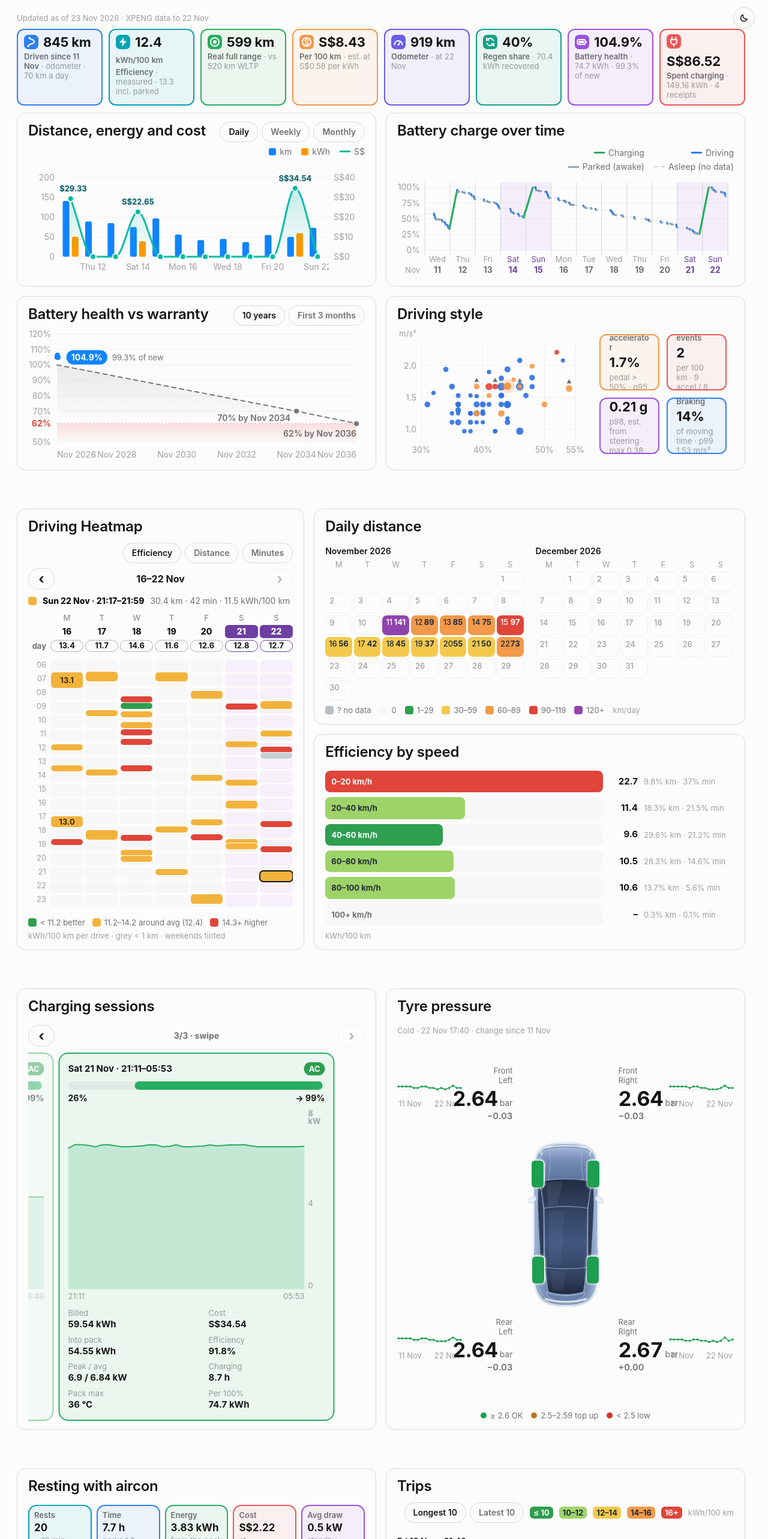
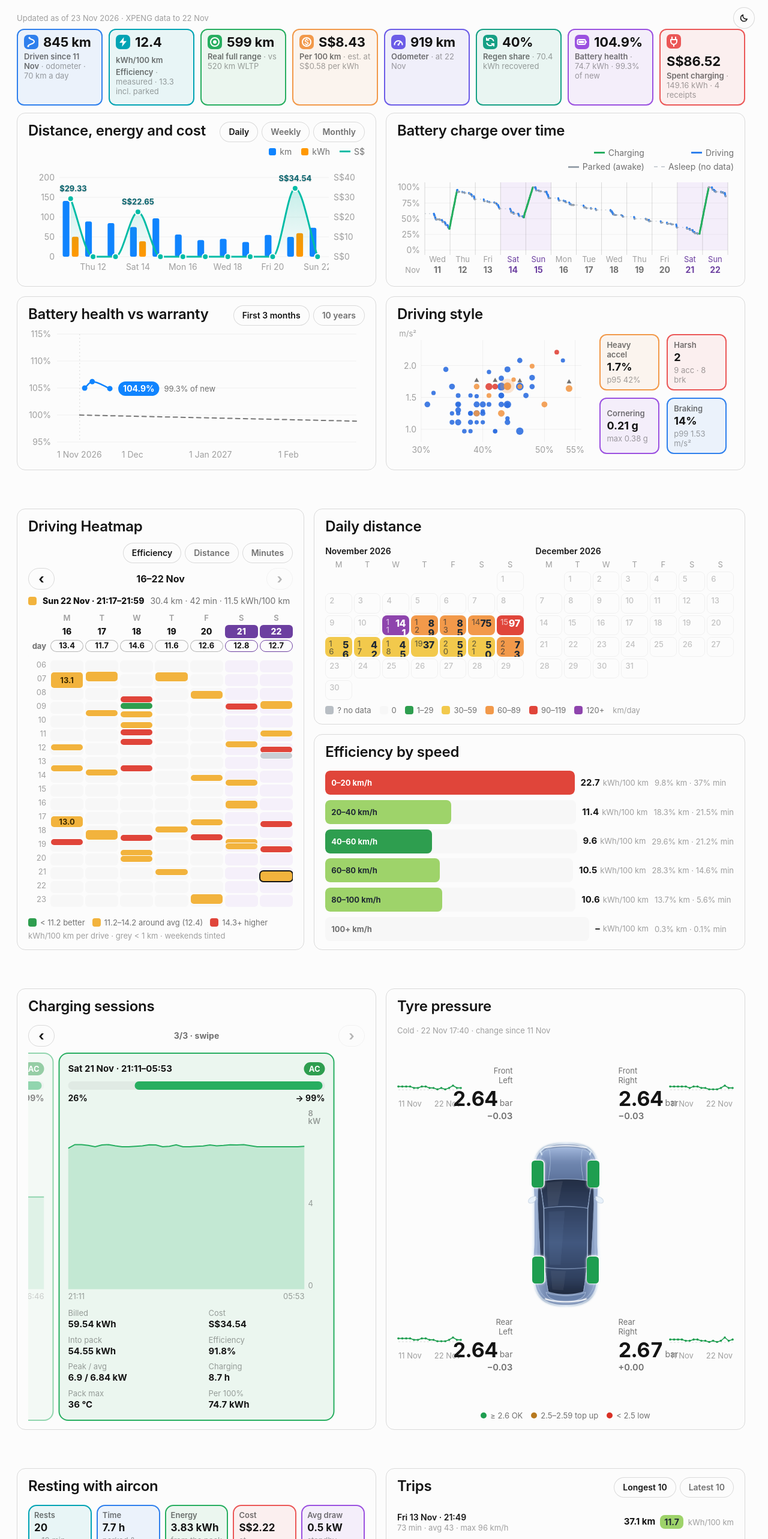
Before and after one commit to ncheewee/rocky-dashboard, a React (Vite) app: page / in a window 1280 px wide. Shown: the top 2566 px of the page at 60% size. Built offline with nearby package versions, Linux system fonts and the light colour scheme.

Commit message:
Desktop: hover details, 3-month health default, units on speed and trip rows

```diff
--- a/src/Dashboard.tsx
+++ b/src/Dashboard.tsx
@@ -245,6 +245,40 @@ function HeadRow({ title, children }: { title: string; children?: ReactNode }) {
   );
 }
 
+function HoverTip({ x, y, boxW, boxH, lines }: { x: number; y: number; boxW: number; boxH: number; lines: string[] }) {
+  const theme = useGrokTheme();
+  if (!lines.length) return null;
+  const estW = Math.min(boxW - 16, Math.max(80, ...lines.map((ln) => ln.length * 7.6 + 24)));
+  const left = Math.max(estW / 2 + 6, Math.min(x, boxW - estW / 2 - 6));
+  const below = y < 56;
+  return (
+    <div
+      role="tooltip"
+      style={{
+        position: "absolute",
+        left,
+        top: Math.max(6, Math.min(y, boxH - 6)),
+        transform: below ? "translate(-50%, 12px)" : "translate(-50%, calc(-100% - 10px))",
+        pointerEvents: "none",
+        zIndex: 8,
+        background: theme.bg.elevated,
+        color: theme.text.primary,
+        border: `1px solid ${theme.border.default}`,
+        borderRadius: 8,
+        padding: "6px 10px",
+        fontSize: 13,
+        lineHeight: "18px",
+        whiteSpace: "nowrap",
+        boxShadow: isDarkTheme(theme) ? "0 8px 24px rgba(0,0,0,0.55)" : "0 8px 24px rgba(20,20,20,0.16)",
+      }}
+    >
+      {lines.map((ln, i) => (
+        <div key={i} style={{ fontWeight: i === 0 ? 700 : 400, color: i === 0 ? theme.text.primary : theme.text.secondary }}>{ln}</div>
+      ))}
+    </div>
+  );
+}
+
 function Pills<T extends string>({ options, value, onChange }: { options: { value: T; label: string }[]; value: T; onChange: (v: T) => void }) {
   const theme = useGrokTheme();
   return (
@@ -266,6 +300,7 @@ function ComboPanel() {
   const [period, setPeriodRaw] = useState<"month" | "week" | "day">("day");
   const [view, setView] = useState<View | null>(null);
   const [panning, setPanning] = useState(false);
+  const [tip, setTip] = useState<{ i: number; x: number; y: number } | null>(null);
   const { ref, w, h } = useWidth();
   const narrow = w < 560;
   const all: Bucket[] = period === "month" ? MONTHLY : period === "week" ? WEEKLY : DAILY;
@@ -364,8 +399,21 @@ function ComboPanel() {
       if (e.pointerType === "mouse") { try { e.currentTarget.setPointerCapture(e.pointerId); } catch { /* ignore */ } }
     }
   };
-  const onMove = (e: { pointerId: number; clientX: number; clientY: number; currentTarget: HTMLDivElement }) => {
-    if (!ptrs.current.has(e.pointerId)) return;
+  const onMove = (e: { pointerId: number; clientX: number; clientY: number; currentTarget: HTMLDivElement; pointerType?: string }) => {
+    if (!ptrs.current.has(e.pointerId)) {
+      if (DESK && e.pointerType === "mouse" && !pan.current.on) {
+        const x = localX(e.clientX);
+        const { L: l, pw: p, n: nn } = geo.current;
+        if (x < l || x > l + p) { setTip(null); return; }
+        const vv = viewRef.current;
+        const sp = vv.hi - vv.lo;
+        const i = Math.round(vv.lo + ((x - l) / p) * sp - 0.5);
+        if (i < 0 || i >= nn) { setTip(null); return; }
+        const y = e.clientY - (box.current ? box.current.getBoundingClientRect().top : 0);
+        setTip({ i, x: l + (i + 0.5 - vv.lo) * (p / sp), y });
+      }
+      return;
+    }
     const x = localX(e.clientX);
     ptrs.current.set(e.pointerId, { x, y: e.clientY });
     const s = g.current;
@@ -380,6 +428,7 @@ function ComboPanel() {
     if (s.mode === "pan") {
       const sp = s.v0.hi - s.v0.lo;
       if (Math.abs(x - s.x0) > 3) s.moved = true;
+      setTip(null);
       const p = pan.current;
       p.lo = clampG(s.v0.lo - ((x - s.x0) / geo.current.pw) * sp, sp).lo;
       p.sp = sp;
@@ -478,6 +527,7 @@ function ComboPanel() {
             onPointerMove={onMove}
             onPointerUp={onUp}
             onPointerCancel={onUp}
+            onPointerLeave={() => setTip(null)}
             style={{ position: "relative", touchAction: "pan-y", userSelect: "none", WebkitUserSelect: "none", cursor: zoomable ? "grab" : "default", width: w, height: H }}
           >
             {!isDefault && (
@@ -559,6 +609,14 @@ function ComboPanel() {
               </g>
             )}
           </svg>
+          {DESK && tip && all[tip.i] && (() => {
+            const r = all[tip.i]!;
+            const etot = r.kwh + r.kwhEst;
+            const km = r.km === null ? "– km" : `${Math.round(r.km)} km`;
+            const kwh = `${r.kwhEst > 0 ? "≈" : ""}${etot === 0 ? "0" : etot.toFixed(etot >= 10 ? 0 : 1)} kWh`;
+            const cost = r.cost + r.costEst === 0 ? "S$0" : costLabel(r);
+            return <HoverTip x={tip.x} y={tip.y} boxW={w} boxH={H} lines={[r.label, `${km} · ${kwh}`, cost]} />;
+          })()}
           </div>
         )}
       </div>
@@ -571,7 +629,8 @@ function SohPanel() {
   const dv = theme.dataviz;
   const hc = dv.categorical[0];
   const risk = "#E0453A";
-  const [view, setView] = useState<"10y" | "zoom">("10y");
+  const [view, setView] = useState<"10y" | "zoom">(DESK ? "zoom" : "10y");
+  const [tip, setTip] = useState<number | null>(null);
   const zoom = view === "zoom";
   const { ref, w, h } = useWidth();
   const narrow = w < 560;
@@ -612,7 +671,9 @@ function SohPanel() {
   ];
   const sohPills = (
         <Pills<"10y" | "zoom">
-          options={[{ value: "10y", label: "10 years" }, { value: "zoom", label: "First 3 months" }]}
+          options={DESK
+            ? [{ value: "zoom", label: "First 3 months" }, { value: "10y", label: "10 years" }]
+            : [{ value: "10y", label: "10 years" }, { value: "zoom", label: "First 3 months" }]}
           value={view}
           onChange={(v: "10y" | "zoom") => setView(v)}
         />
@@ -629,6 +690,7 @@ function SohPanel() {
       )}
       <div ref={ref} style={{ position: "relative", width: "100%", minWidth: 0, ...(DESK ? { flex: 1, minHeight: 0 } : { minHeight: H }) }}>
         {w > 0 && (!DESK || h > 0) && (
+          <>
           <svg width={w} height={H} style={{ display: "block" }} role="img" aria-label="Battery health against the warranty line">
             <defs>
               <linearGradient id="sohRisk" x1="0" y1="0" x2="0" y2="1">
@@ -658,7 +720,12 @@ function SohPanel() {
             {w8 && <text x={w8.x - 10} y={w8.y + 16} textAnchor="end" fontSize={FS} fontWeight={600} fill={theme.text.secondary}>{narrow ? "70% by 2034" : "70% by Nov 2034"}</text>}
             {!zoom && <text x={w - R} y={y(62) + 22} textAnchor="end" fontSize={FS} fontWeight={600} fill={theme.text.secondary}>{narrow ? "62% by 2036" : "62% by Nov 2036"}</text>}
             {pts.length > 1 && <path d={smoothPath(pts)} fill="none" stroke={hc} strokeWidth={2.5} strokeLinecap="round" />}
-            {pts.map((p, i) => <circle key={i} cx={p.x} cy={p.y} r={4.5} fill={hc} />)}
+            {pts.map((p, i) => (
+              <g key={i} onPointerEnter={() => { if (DESK) setTip(i); }} onPointerLeave={() => { if (DESK) setTip(null); }} style={{ cursor: DESK ? "pointer" : undefined }}>
+                <circle cx={p.x} cy={p.y} r={12} fill={hc} fillOpacity={0} />
+                <circle cx={p.x} cy={p.y} r={tip === i ? 6 : 4.5} fill={hc} />
+              </g>
+            ))}
             {l && last && (() => {
               const chipH = 24;
               const chipY = Math.max(T + 2, Math.min(l.y - chipH / 2, T + ph - chipH - 2));
@@ -675,6 +742,15 @@ function SohPanel() {
               );
             })()}
           </svg>
+          {DESK && tip !== null && (() => {
+            const p = SOH[tip];
+            const pt = pts[tip];
+            if (!p || !pt) return null;
+            const mon = ["Jan", "Feb", "Mar", "Apr", "May", "Jun", "Jul", "Aug", "Sep", "Oct", "Nov", "Dec"][Number(p.date.slice(5, 7)) - 1] ?? "";
+            const lines = [Number(p.date.slice(8, 10)) + " " + mon, p.rel + "% · " + p.kwh + " kWh", p.pctNew + "% of new · " + p.lo + "–" + p.hi + "%"];
+            return <HoverTip x={pt.x} y={pt.y} boxW={w} boxH={H} lines={lines} />;
+          })()}
+          </>
         )}
       </div>
     </div>
@@ -747,8 +823,8 @@ function DistanceCalendar() {
                       title={outside ? undefined : km === null ? `${day} ${names[m - 1]}: no data yet` : `${day} ${names[m - 1]}: ${Math.round(km)} km`}
                       style={{ aspectRatio: DESK ? undefined : "1 / 1", height: DESK ? "100%" : undefined, minHeight: 0, borderRadius: 8, background: style ? style.bg : "transparent", color: style ? style.ink : theme.text.tertiary, border: style ? "none" : `1px solid ${theme.border.subtle}`, display: "flex", flexDirection: DESK ? "row" : "column", justifyContent: "space-between", alignItems: DESK ? "flex-start" : undefined, padding: DESK ? "5px 6px" : "4px 5px", minWidth: 0, overflow: "hidden", boxSizing: "border-box" }}
                     >
-                      <span style={{ fontSize: 13, lineHeight: "13px", fontWeight: 500 }}>{day}</span>
-                      <span style={{ fontSize: DESK ? 13 : 15, lineHeight: DESK ? "13px" : "16px", fontWeight: 700, textAlign: "right" }}>{outside ? "" : km === null ? "?" : Math.round(km)}</span>
+                      <span style={{ fontSize: 13, lineHeight: "13px", fontWeight: DESK ? 500 : 500, opacity: DESK ? 0.62 : 1 }}>{day}</span>
+                      <span style={{ fontSize: DESK ? 16 : 15, lineHeight: DESK ? "16px" : "16px", fontWeight: 800, textAlign: "right", letterSpacing: DESK ? "-0.03em" : undefined }}>{outside ? "" : km === null ? "?" : Math.round(km)}</span>
                     </div>
                   );
                 })}
@@ -1033,7 +1109,7 @@ function kmStyle(v: number, dark = false): { bg: string; ink: string } {
 
 function DriveHeatmap() {
   const theme = useGrokTheme();
-  const { ref, w } = useWidth();
+  const { ref, w, h: panelH } = useWidth();
   const gridBox = useWidth();
   const dark = isDarkTheme(theme);
   const labelW = 34;
@@ -1054,6 +1130,7 @@ function DriveHeatmap() {
   let hMin = 23, hMax = 0;
   DRIVES.forEach((r) => { hMin = Math.min(hMin, Math.floor(r[1] / 60)); hMax = Math.max(hMax, Math.min(23, Math.ceil(r[2] / 60) - 1)); });
   const [sel, setSel] = useState<number | null>(null);
+  const [tip, setTip] = useState<{ x: number; y: number; lines: string[] } | null>(null);
   const moved = useRef(false);
   if (hMax < hMin) { hMin = 6; hMax = 22; }
   const hours = Array.from({ length: hMax - hMin + 1 }, (_, i) => hMin + i);
@@ -1149,7 +1226,10 @@ function DriveHeatmap() {
         const s = blockStyle(r), on = i === cur;
         const label = mode === "eff" ? (r[5] === null ? "" : r[5].toFixed(1)) : mode === "km" ? r[3].toFixed(1) : `${r[4]}`;
         return (
-          <div key={i} role="button" aria-label={curText(r).join(" · ")} title={curText(r).join(" · ")} onClick={() => { if (!moved.current) setSel(i); }} onPointerEnter={(e) => { if (e.pointerType === "mouse") setSel(i); }}
+          <div key={i} role="button" aria-label={curText(r).join(" · ")} title={DESK ? undefined : curText(r).join(" · ")} onClick={() => { if (!moved.current) setSel(i); }}
+            onPointerEnter={(e) => { if (e.pointerType === "mouse") { setSel(i); if (DESK && ref.current) { const b = ref.current.getBoundingClientRect(); setTip({ x: e.clientX - b.left, y: e.clientY - b.top, lines: curText(r) }); } } }}
+            onPointerMove={(e) => { if (DESK && e.pointerType === "mouse" && ref.current) { const b = ref.current.getBoundingClientRect(); setTip({ x: e.clientX - b.left, y: e.clientY - b.top, lines: curText(r) }); } }}
+            onPointerLeave={() => { if (DESK) setTip(null); }}
             style={{ position: "absolute", left: 1, right: 1, top, height: hgt, borderRadius: 5, background: s.bg, color: s.ink, fontSize: 13, fontWeight: 700, lineHeight: "14px", display: "flex", alignItems: "center", justifyContent: "center", overflow: "hidden", boxShadow: on ? `0 0 0 2px ${theme.text.primary}` : `0 0 0 1px ${theme.bg.base}`, zIndex: on ? 2 : 1, cursor: "pointer" }}>{hgt >= 17 ? label : ""}</div>
         );
       })}
@@ -1164,7 +1244,7 @@ function DriveHeatmap() {
   const sep = (x: number) => <div style={{ height: 2, borderRadius: 1, background: theme.bg.base, opacity: 0.7, margin: "3px 0", marginRight: x }} />;
   const heatPills = <Pills<"eff" | "km" | "min"> options={[{ value: "eff", label: "Efficiency" }, { value: "km", label: "Distance" }, { value: "min", label: "Minutes" }]} value={mode} onChange={(m: "eff" | "km" | "min") => setMode(m)} />;
   return (
-    <div ref={ref} style={{ display: "flex", flexDirection: "column", gap: DESK ? 8 : 12, minWidth: 0, maxWidth: DESK ? "none" : 760, height: DESK ? "100%" : undefined, minHeight: 0, overflow: DESK ? "hidden" : undefined }}>
+    <div ref={ref} style={{ display: "flex", flexDirection: "column", gap: DESK ? 8 : 12, minWidth: 0, maxWidth: DESK ? "none" : 760, height: DESK ? "100%" : undefined, minHeight: 0, overflow: DESK ? "hidden" : undefined, position: "relative" }}>
       {DESK ? <HeadRow title="Driving Heatmap">{heatPills}</HeadRow> : <div style={{ flex: "none" }}>{heatPills}</div>}
       <div style={{ display: "flex", alignItems: "center", justifyContent: "space-between", gap: 8, flex: "none" }}>
         {arrow(-1)}
@@ -1224,6 +1304,7 @@ function DriveHeatmap() {
         ))}
         <span style={{ color: theme.text.tertiary }}>{mode === "eff" ? "kWh/100 km per drive · grey < 1 km · weekends tinted" : mode === "km" ? "km per drive · weekends tinted" : "min per drive · weekends tinted"}</span>
       </div>
+      {DESK && tip && <HoverTip x={tip.x} y={tip.y} boxW={w} boxH={panelH || 400} lines={tip.lines} />}
     </div>
   );
 }
@@ -1243,12 +1324,14 @@ function SpeedBands() {
                 {s.eff !== null && <div style={{ width: `${pct}%`, height: "100%", background: col.bg, borderRadius: 8 }} />}
                 <span style={{ position: "absolute", left: 10, top: 0, bottom: 0, display: "flex", alignItems: "center", fontSize: 13, fontWeight: 700, color: s.eff === null ? theme.text.secondary : col.ink, pointerEvents: "none", whiteSpace: "nowrap" }}>{`${s.band.replace("-", "–")} km/h`}</span>
               </div>
-              <span style={{ width: 48, textAlign: "right", fontSize: 15, fontWeight: 700, color: theme.text.primary, flex: "none" }}>{s.eff === null ? "–" : s.eff}</span>
-              <span style={{ minWidth: 150, fontSize: 13, color: theme.text.tertiary, flex: "none", whiteSpace: "nowrap" }}>{`${s.km}% km · ${s.time}% min`}</span>
+              <span style={{ flex: "none", whiteSpace: "nowrap", display: "flex", alignItems: "baseline", gap: 5 }}>
+                <span style={{ fontSize: 15, fontWeight: 700, color: theme.text.primary }}>{s.eff === null ? "–" : s.eff}</span>
+                <span style={{ fontSize: 13, color: theme.text.tertiary }}>kWh/100 km</span>
+              </span>
+              <span style={{ minWidth: 132, fontSize: 13, color: theme.text.tertiary, flex: "none", whiteSpace: "nowrap" }}>{`${s.km}% km · ${s.time}% min`}</span>
             </div>
           );
         })}
-        <div style={{ fontSize: 13, color: theme.text.tertiary, flex: "none" }}>kWh/100 km</div>
       </div>
     );
   }
@@ -1276,13 +1359,6 @@ function SpeedBands() {
   );
 }
 
-const EFF_CHIP_LEGEND: { max: number | null; bg: string; ink: string; label: string }[] = [
-  { max: 10, bg: "#2E9E4F", ink: "#FFFFFF", label: "≤ 10" },
-  { max: 12, bg: "#9ED36A", ink: "#1F2933", label: "10–12" },
-  { max: 14, bg: "#F2C94C", ink: "#1F2933", label: "12–14" },
-  { max: 16, bg: "#F2994A", ink: "#1F2933", label: "14–16" },
-  { max: null, bg: "#E0453A", ink: "#FFFFFF", label: "16+" },
-];
 function TripList() {
   const theme = useGrokTheme();
   const [mode, setMode] = useState<"longest" | "recent">("longest");
@@ -1294,23 +1370,10 @@ function TripList() {
           onChange={(v: "longest" | "recent") => setMode(v)}
         />
   );
-  const chipLegend = (
-    <div style={{ display: "flex", flexWrap: "wrap", gap: "4px 10px", alignItems: "center", fontSize: 13, color: theme.text.secondary }}>
-      {EFF_CHIP_LEGEND.map((b) => (
-        <span key={b.label} style={{ display: "inline-flex", alignItems: "center", gap: 5 }}>
-          <span style={{ minWidth: 28, textAlign: "center", padding: "1px 6px", borderRadius: 6, background: b.bg, color: b.ink, fontSize: 13, fontWeight: 700 }}>{b.label}</span>
-        </span>
-      ))}
-      <span style={{ color: theme.text.tertiary }}>kWh/100 km</span>
-    </div>
-  );
   return (
     <div style={{ display: "flex", flexDirection: "column", gap: DESK ? 8 : 12, minWidth: 0, height: DESK ? "100%" : undefined, minHeight: DESK ? 0 : undefined, overflow: DESK ? "hidden" : undefined }}>
       {DESK ? (
-        <HeadRow title="Trips">
-          {pills}
-          {chipLegend}
-        </HeadRow>
+        <HeadRow title="Trips">{pills}</HeadRow>
       ) : (
       <div style={{ display: "flex", flexWrap: "wrap", gap: 12, flex: "none" }}>
         {pills}
@@ -1326,7 +1389,8 @@ function TripList() {
                 <div style={{ fontSize: 13, color: theme.text.tertiary, marginTop: DESK ? 0 : 2, lineHeight: DESK ? "16px" : undefined }}>{`${Math.round(t.min)} min · avg ${Math.round(t.avg)} · max ${Math.round(t.max)} km/h`}</div>
               </div>
               <div style={{ fontSize: DESK ? 15 : 17, fontWeight: 700, color: theme.text.primary, flexShrink: 0 }}>{`${t.km} km`}</div>
-              <div style={{ flexShrink: 0, minWidth: 52, textAlign: "center", padding: DESK ? "2px 7px" : "4px 8px", borderRadius: 8, background: col.bg, color: col.ink, fontSize: 14, fontWeight: 700 }}>{t.eff}</div>
+              <div style={{ flexShrink: 0, minWidth: DESK ? 0 : 52, textAlign: "center", padding: DESK ? "2px 7px" : "4px 8px", borderRadius: 8, background: col.bg, color: col.ink, fontSize: 14, fontWeight: 700 }}>{t.eff}</div>
+              {DESK && <span style={{ fontSize: 13, color: theme.text.tertiary, flexShrink: 0, whiteSpace: "nowrap" }}>kWh/100 km</span>}
             </div>
           );
         })}
@@ -1563,12 +1627,18 @@ function StylePanel() {
   const y = (v: number) => T + ph - ((v - y0) / (y1 - y0)) * ph;
   const dot = dark ? "#7FB2FF" : "#2F6FE0";
   const [sel, setSel] = useState(STYLE_TRIPS.length - 1);
+  const [hover, setHover] = useState<number | null>(null);
   const st = STYLE_T[sel];
+  const hv = hover !== null ? STYLE_T[hover] : undefined;
   const MON = ["Jan", "Feb", "Mar", "Apr", "May", "Jun", "Jul", "Aug", "Sep", "Oct", "Nov", "Dec"];
   const tripDay = (s: string) => `${DOW3[new Date(utc(`2026-${s.slice(0, 5)}`)).getUTCDay()] ?? ""} ${Number(s.slice(3, 5))} ${MON[Number(s.slice(0, 2)) - 1] ?? ""} ${s.slice(6)}`;
   const PEAK_MARK = 90;
-  const tiles = [
-
+  const tiles = DESK ? [
+        { label: "Heavy accel", value: `${STYLE.heavyPct}%`, note: `p95 ${STYLE.pedalP95}%`, color: "#F2994A" },
+        { label: "Harsh", value: `${STYLE.harshPer100}`, note: `${STYLE.harshAcc} acc · ${STYLE.harshBrk} brk`, color: "#EB5757" },
+        { label: "Cornering", value: `${STYLE.latG} g`, note: `max ${STYLE.latGMax} g`, color: "#9B51E0" },
+        { label: "Braking", value: `${STYLE.brakePct}%`, note: `p99 ${STYLE.brakeP99} m/s²`, color: "#2F80ED" },
+  ] : [
         { label: "Heavy accelerator", value: `${STYLE.heavyPct}%`, note: `pedal > 50% · p95 ${STYLE.pedalP95}%`, color: "#F2994A" },
         { label: "Harsh events", value: `${STYLE.harshPer100}`, note: `per 100 km · ${STYLE.harshAcc} accel / ${STYLE.harshBrk} brake`, color: "#EB5757" },
         { label: "Cornering", value: `${STYLE.latG} g`, note: `p98, est. from steering · max ${STYLE.latGMax} g`, color: "#9B51E0" },
@@ -1605,9 +1675,9 @@ function StylePanel() {
         </div>
       );
   const chartEl = (
-      <div ref={ref} style={{ width: "100%", minWidth: 0, ...(DESK ? { flex: 1, minHeight: 0 } : { minHeight: H }) }}>
+      <div ref={ref} style={{ position: "relative", width: "100%", minWidth: 0, ...(DESK ? { flex: 1, minHeight: 0 } : { minHeight: H }) }}>
         {w > 0 && (!DESK || h > 0) && (
-          <svg width={w} height={H} style={{ display: "block" }} role="img" aria-label="Each trip: accelerator use against hardest braking">
+          <svg width={w} height={H} style={{ display: "block" }} role="img" aria-label="Each trip: accelerator use against hardest braking" onPointerLeave={() => { if (DESK) setHover(null); }}>
             {DESK && <text x={L - 8} y={12} textAnchor="end" fontSize={13} fill={theme.text.tertiary}>m/s²</text>}
             {[1.0, 1.5, 2.0].map((v) => (
               <g key={v}>
@@ -1624,8 +1694,8 @@ function StylePanel() {
             {STYLE_T.map((t, i) => ({ t, i })).sort((a, b) => a.t[3] - b.t[3]).map(({ t, i }) => {
               const cx = x(t[0]), cy = y(t[1]), r = tripR(t[2]), col = t[3] > 0 ? HARSH_COLORS[Math.min(2, t[3])] ?? dot : dot;
               return (
-                <g key={i} onClick={() => setSel(i)} onPointerEnter={(e: { pointerType: string }) => { if (e.pointerType === "mouse") setSel(i); }} style={{ cursor: "pointer" }}>
-                  {i === sel && <circle cx={cx} cy={cy} r={r + 6} fill={col} fillOpacity={0.25} />}
+                <g key={i} onClick={() => setSel(i)} onPointerEnter={(e: { pointerType: string }) => { if (e.pointerType === "mouse") { setSel(i); if (DESK) setHover(i); } }} style={{ cursor: "pointer" }}>
+                  {(i === sel || i === hover) && <circle cx={cx} cy={cy} r={r + 6} fill={col} fillOpacity={0.25} />}
                   <circle cx={cx} cy={cy} r={r} fill={col} fillOpacity={0.9} />
                   {t[4] >= PEAK_MARK && <path d={`M${cx - 4} ${cy - r - 3} L${cx + 4} ${cy - r - 3} L${cx} ${cy - r - 10} Z`} fill={theme.text.secondary} />}
                   <circle cx={cx} cy={cy} r={Math.max(12, r + 4)} fill={col} fillOpacity={0} />
@@ -1634,6 +1704,19 @@ function StylePanel() {
             })}
           </svg>
         )}
+        {DESK && hv && (
+          <HoverTip
+            x={x(hv[0])}
+            y={y(hv[1])}
+            boxW={w}
+            boxH={H}
+            lines={[
+              `${tripDay(hv[5])} · ${hv[2]} km`,
+              `pedal ${hv[0]}% · peak ${hv[4]}%`,
+              `brake ${hv[1]} m/s²${hv[3] ? ` · ${hv[3]} harsh` : ""}`,
+            ]}
+          />
+        )}
       </div>
   );
   if (DESK) {
@@ -1644,9 +1727,9 @@ function StylePanel() {
           <div style={{ flex: "6 1 0", minWidth: 0, minHeight: 0, display: "flex", flexDirection: "column" }}>{chartEl}</div>
           <div style={{ flex: "4 1 0", alignSelf: "stretch", display: "grid", gridTemplateColumns: "minmax(0, 1fr) minmax(0, 1fr)", gridTemplateRows: "minmax(0, 1fr) minmax(0, 1fr)", alignItems: "stretch", justifyItems: "stretch", gap: 12, minWidth: 0, minHeight: 0, padding: "8px 8px 8px 4px", boxSizing: "border-box" }}>
             {tiles.map((t) => (
-              <div key={t.label} style={{ borderRadius: 12, padding: "12px 14px", background: t.color + "14", border: `2px solid ${t.color}`, display: "flex", flexDirection: "column", justifyContent: "center", gap: 4, minWidth: 0, minHeight: 0, overflow: "hidden", boxSizing: "border-box" }}>
+              <div key={t.label} style={{ borderRadius: 12, padding: "8px 10px", background: t.color + "14", border: `2px solid ${t.color}`, display: "flex", flexDirection: "column", justifyContent: "center", gap: 2, minWidth: 0, minHeight: 0, overflow: "hidden", boxSizing: "border-box" }}>
                 <span style={{ fontSize: 13, fontWeight: 600, color: theme.text.secondary, lineHeight: "16px" }}>{t.label}</span>
-                <span style={{ fontSize: 22, fontWeight: 700, color: theme.text.primary, lineHeight: "26px" }}>{t.value}</span>
+                <span style={{ fontSize: 18, fontWeight: 700, color: theme.text.primary, lineHeight: "22px" }}>{t.value}</span>
                 <span style={{ fontSize: 13, color: theme.text.tertiary, lineHeight: "16px" }}>{t.note}</span>
               </div>
             ))}
```
Also changed, not shown: 2 other files (tests, documents, lock files or other folders).
